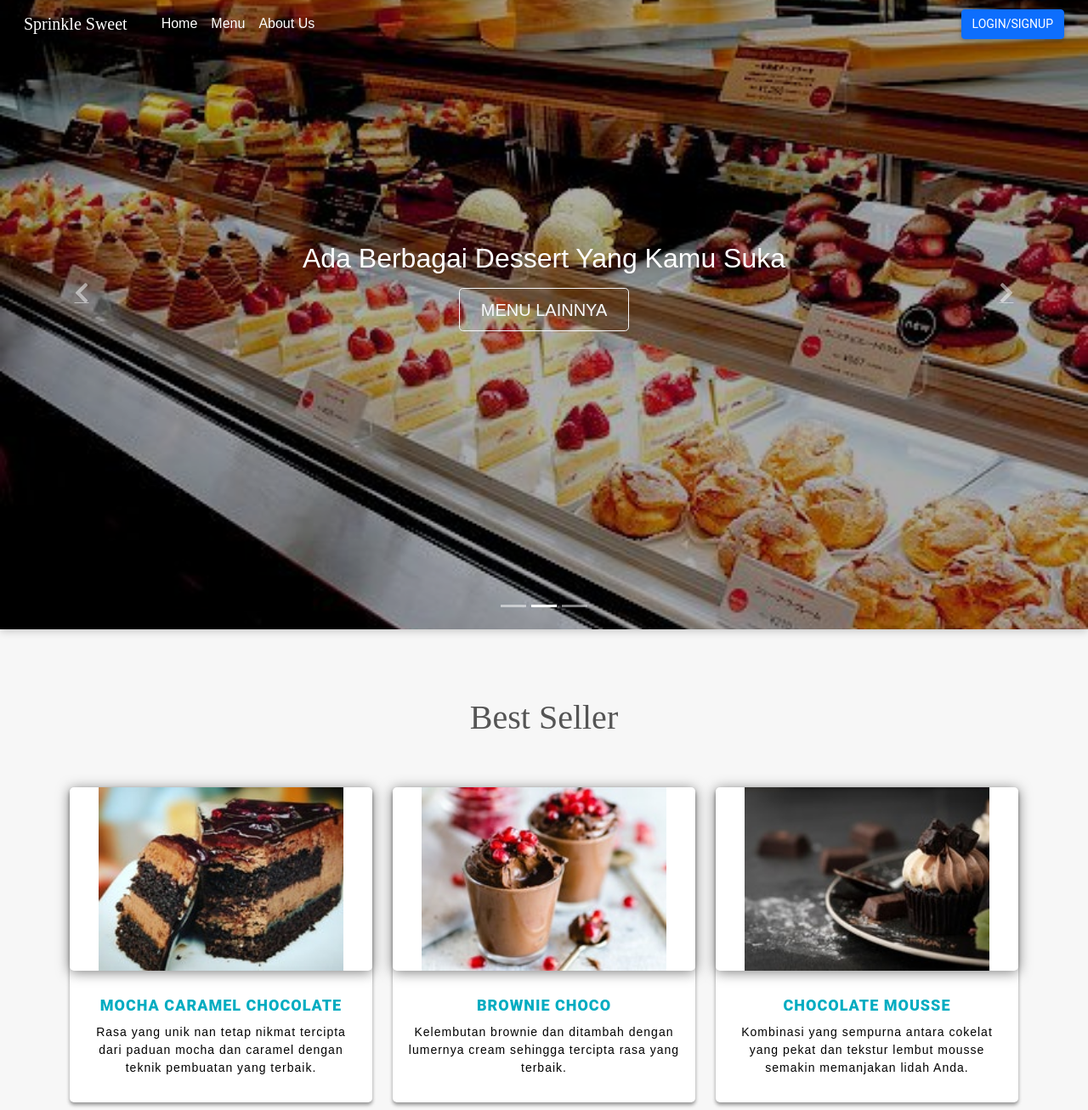
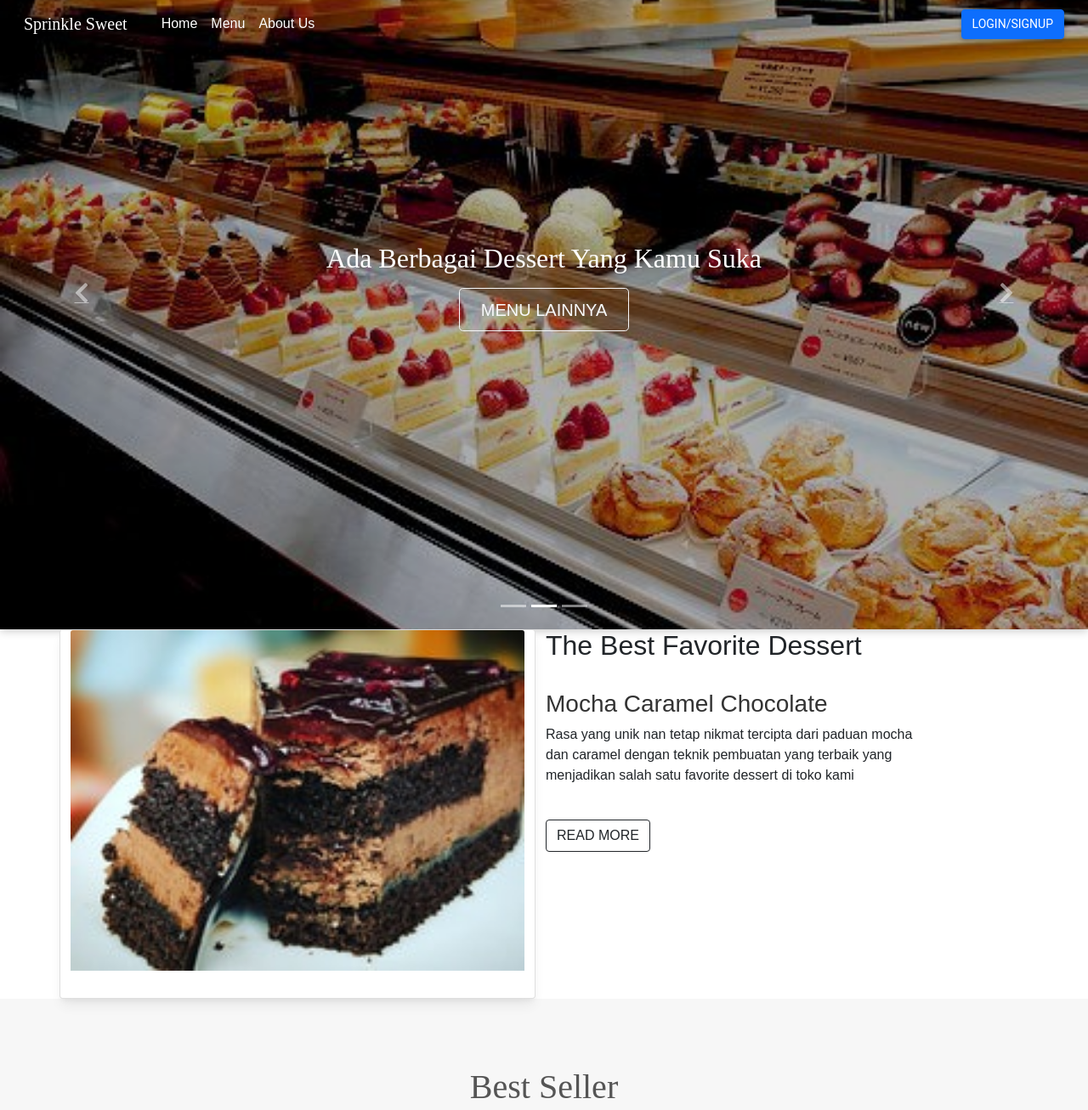
Before and after one commit to bagasdwiy/Tubes-Desain-Web-Kel-6, a plain HTML site: page index.html in a window 1280 px wide. Shown: the top 1307 px of the page at 85% size. Drawn offline with nearby package versions, Linux system fonts and the light colour scheme.

Commit message:
Add files via upload

```diff
--- a/index.html
+++ b/index.html
@@ -20,6 +20,7 @@
     <script type="text/javascript" src="https://cdnjs.cloudflare.com/ajax/libs/mdb-ui-kit/3.6.0/mdb.min.js"></script>
     <link href="https://cdn.jsdelivr.net/npm/bootstrap@5.1.3/dist/css/bootstrap.min.css" rel="stylesheet" integrity="sha384-1BmE4kWBq78iYhFldvKuhfTAU6auU8tT94WrHftjDbrCEXSU1oBoqyl2QvZ6jIW3" crossorigin="anonymous">
     <link rel="stylesheet" href="css/styleservice.css">
+    <link href="css/stylefavorite2.css" rel="stylesheet">
     <link rel="stylesheet" href="https://use.fontawesome.com/releases/v5.3.1/css/all.css">
     <link rel="stylesheet" href="https://maxcdn.bootstrapcdn.com/font-awesome/4.5.0/css/font-awesome.min.css" />
     <meta name="viewport" content="width=device-width, initial-scale=1.0">
@@ -84,7 +85,8 @@
             <div class="mask" style="background-color: rgba(0, 0, 0, 0.6);">
               <div class="d-flex justify-content-center align-items-center h-100">
                 <div class="text-white text-center">
-                  <h1 class="mb-3" style="color: white;">Selamat Datang Di Toko dessert</h1>
+                  <h1 class="mb-3 kata size-huruf1" style="color: white;">Welcome to Sprinkle Sweet</h1>
+                  <p class="kata size-huruf">Tastes Like a Little Piece of Happiness</p>
                   <a class="btn btn-outline-light btn-lg m-2" href="#best-seller"
                     role="button" rel="nofollow" >best seller</a>
                 </div>
@@ -97,7 +99,7 @@
             <div class="mask" style="background-color: rgba(0, 0, 0, 0.3);">
               <div class="d-flex justify-content-center align-items-center h-100">
                 <div class="text-white text-center">
-                  <h2 class="text-lg-start">Ada Berbagai Dessert Yang Kamu Suka</h2>
+                  <h2 class="text-lg-start kata size-huruf2">Ada Berbagai Dessert Yang Kamu Suka</h2>
                   <a class="btn btn-outline-light btn-lg m-2" href="#menu-lainnya"
                     role="button">Menu Lainnya</a>
                 </div>
@@ -110,7 +112,7 @@
             <div class="mask" style="background: rgba(0, 0, 0, 0.3);">
               <div class="d-flex justify-content-center align-items-center h-100">
                 <div class="text-white text-center">
-                  <h2 class="text-lg-start">Profile Kami</h2>
+                  <h2 class="text-lg-start kata size-huruf1">Profile Kami</h2>
                   <a class="btn btn-outline-light btn-lg m-2" href="About Us.html"
                     role="button">About us</a>
                 </div>
@@ -133,6 +135,25 @@
       <!-- Carousel wrapper -->
     </header>
 
+    <div class ="container">
+      <div class="row">
+          <div class="card" style="width: 35rem;">
+              <img src="/img/Mocha Caramel Chocolate.jpg" class="card-img-top" alt="Mocha Caramel Chocolate">
+              <div class="card-body">
+                <p class="card-text"></p>
+              </div>
+            </div>
+
+          <div class="col-md-5 size-huruf3 ">
+              <h2>The Best Favorite Dessert</h2>
+              <br>
+              <h3>Mocha Caramel Chocolate</h3>
+              <p>Rasa yang unik nan tetap nikmat tercipta dari paduan mocha dan caramel dengan teknik pembuatan yang terbaik yang menjadikan salah satu favorite dessert di toko kami</p>
+              <br>
+              <a href="Detailproduk1.html" type="button" class="btn btn-outline-dark">Read More</a>
+          </div>
+      </div>
+  </div>
     <!-- Main Content Area -->
     <!-- Koleksi Buku -->
     <div id="cards_landscape_wrap-2">
```
Also changed, not shown: Halaman Menu.html (+4 -3 lines).
